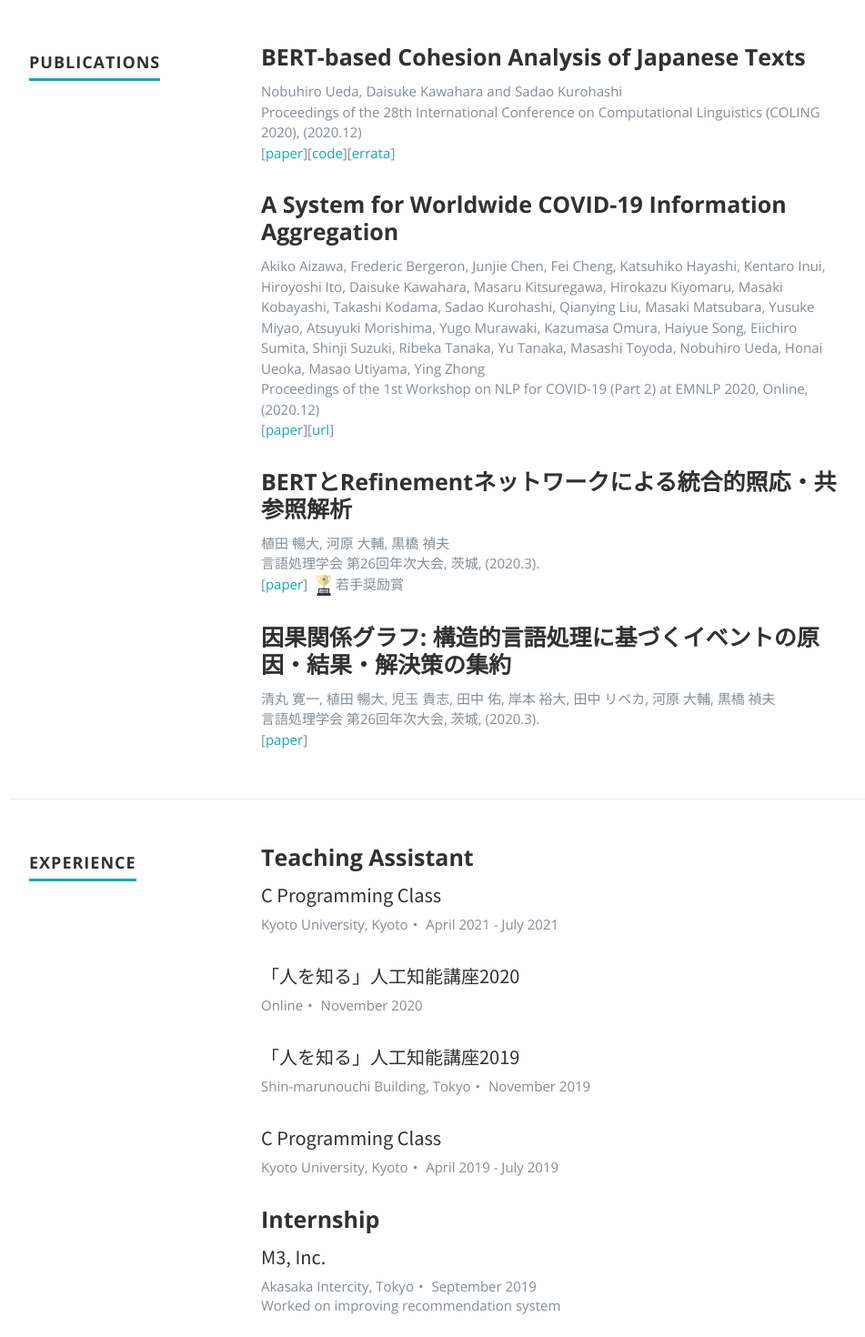
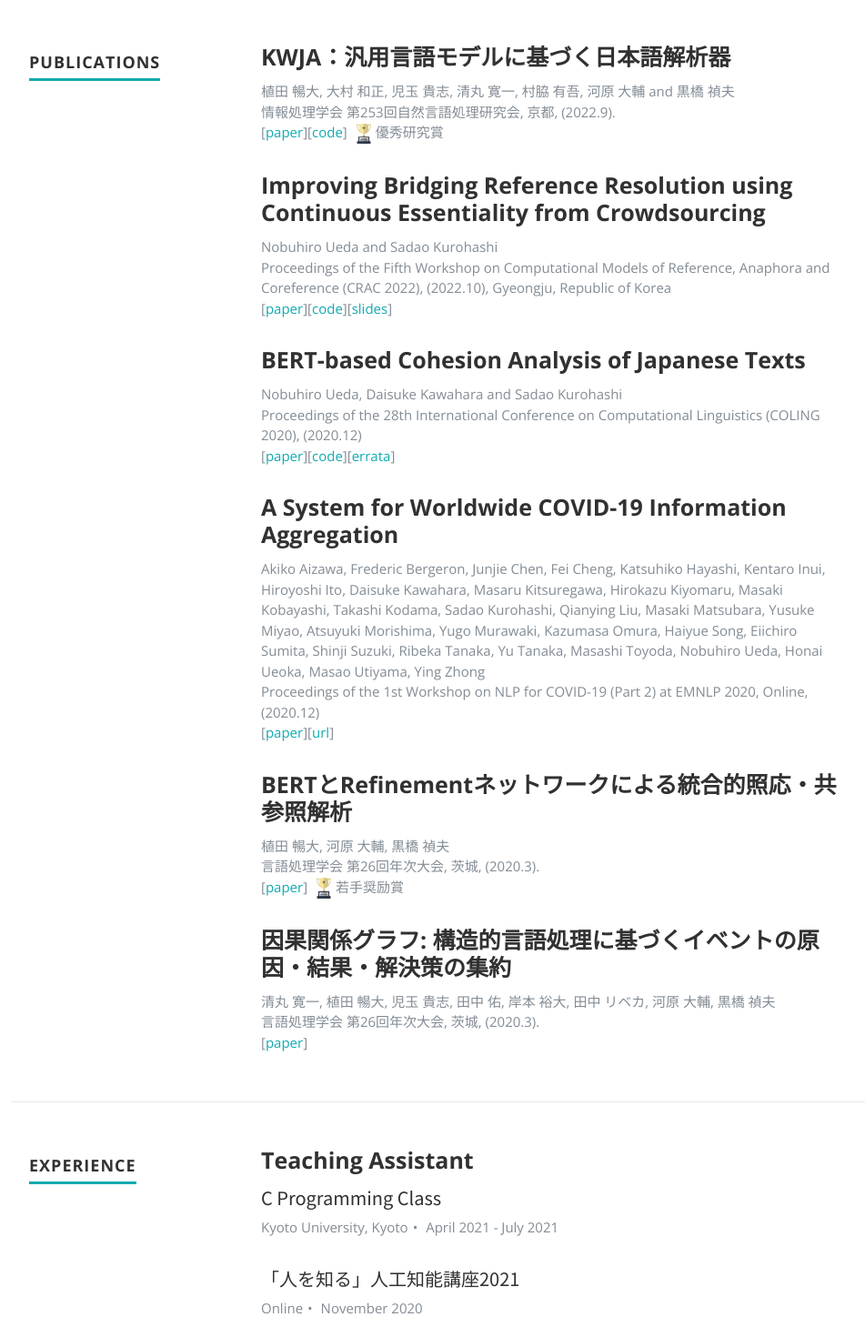
Before and after one commit to nobu-g/nobu-g.github.io, a Next.js app: page / in a window 1280 px wide. Shown: the part 1780-3250 px from the top of the page at 91% size, without its empty margins (118-1069 px from the left). Built offline with nearby package versions, Linux system fonts and the light colour scheme.

Commit message:
add experience and publications

```diff
--- a/components/About.jsx
+++ b/components/About.jsx
@@ -2,7 +2,6 @@ import React from "react";
 import Image from "./Image";
 
 import style from "../styles/About.module.scss";
-
 
 const About = ({data}) => {
   if (!data) {
--- a/pages/resumeData.json
+++ b/pages/resumeData.json
@@ -48,6 +48,29 @@
     ],
     "publications": [
       {
+        "author": "植田 暢大, 大村 和正, 児玉 貴志, 清丸 寛一, 村脇 有吾, 河原 大輔 and 黒橋 禎夫",
+        "title": "KWJA：汎用言語モデルに基づく日本語解析器",
+        "misc": "情報処理学会 第253回自然言語処理研究会, 京都, (2022.9).",
+        "resource": {
+          "paper": "https://ipsj.ixsq.nii.ac.jp/ej/?action=pages_view_main&active_action=repository_view_main_item_detail&item_id=220232&item_no=1&page_id=13&block_id=8",
+          "code": "https://github.com/ku-nlp/kwja"
+        },
+        "award": {
+          "name": "優秀研究賞",
+          "image": "/images/award.png"
+        }
+      },
+      {
+        "author": "Nobuhiro Ueda and Sadao Kurohashi",
+        "title": "Improving Bridging Reference Resolution using Continuous Essentiality from Crowdsourcing",
+        "misc": "Proceedings of the Fifth Workshop on Computational Models of Reference, Anaphora and Coreference (CRAC 2022), (2022.10), Gyeongju, Republic of Korea",
+        "resource": {
+          "paper": "https://aclanthology.org/2022.crac-1.8.pdf",
+          "code": "https://github.com/nobu-g/bridging-resolution",
+          "slides": "https://speakerdeck.com/nobug/kyoto-waseda-japanese-analyzer"
+        }
+      },
+      {
         "author": "Nobuhiro Ueda, Daisuke Kawahara and Sadao Kurohashi",
         "title": "BERT-based Cohesion Analysis of Japanese Texts",
         "misc": "Proceedings of the 28th International Conference on Computational Linguistics (COLING 2020), (2020.12)",
@@ -93,6 +116,12 @@
           "title": "C Programming Class",
           "place": "Kyoto University, Kyoto",
           "years": "April 2021 - July 2021",
+          "description": ""
+        },
+        {
+          "title": "「人を知る」人工知能講座2021",
+          "place": "Online",
+          "years": "November 2020",
           "description": ""
         },
         {
```
